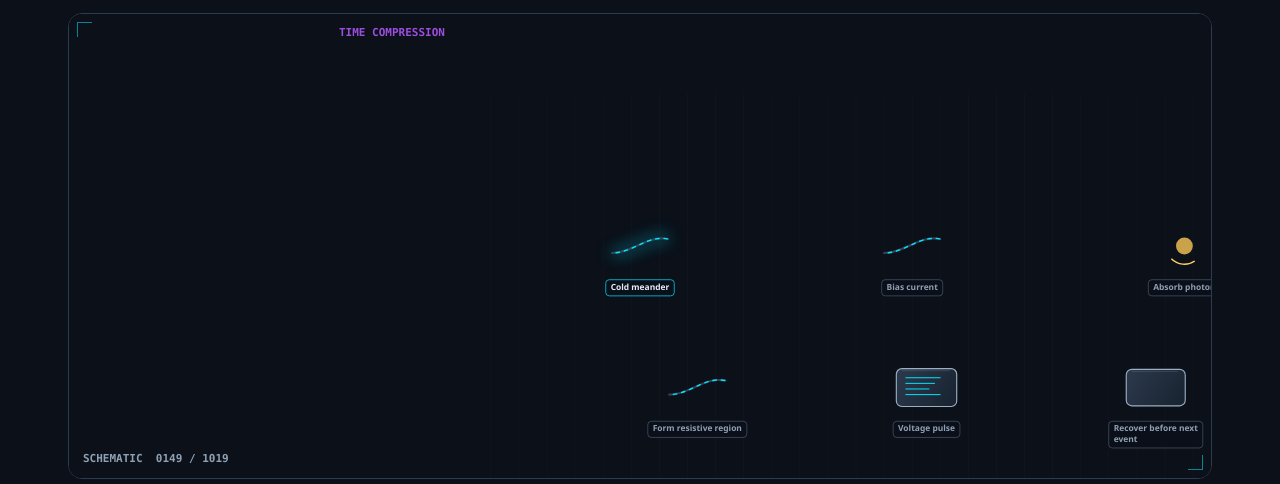
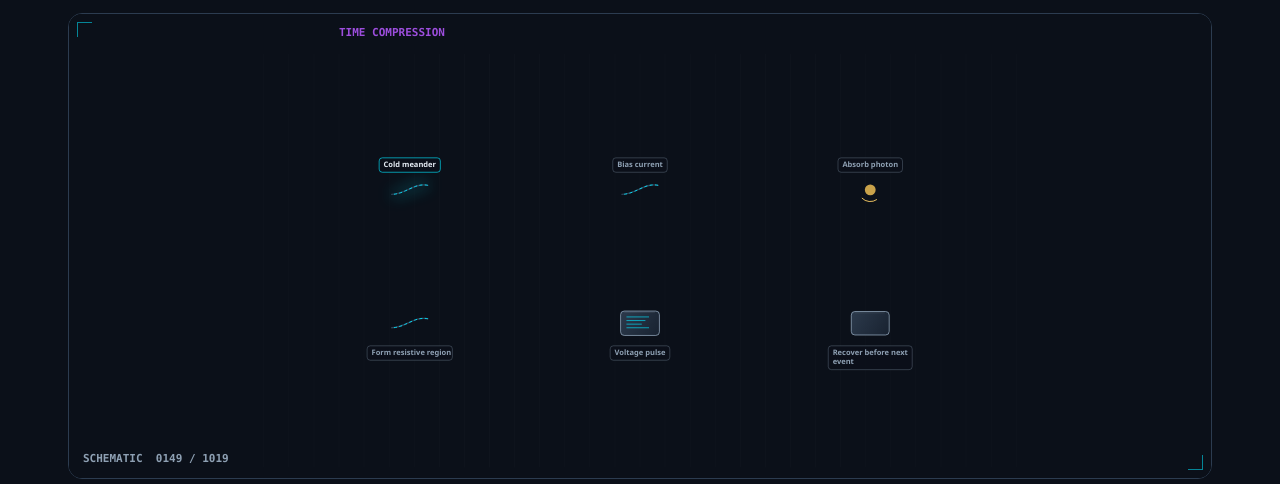
Before and after one commit to mizcausevic-dev/superconducting-nanowire-detector-explainer, a plain HTML site: page index.html in a window 1280 px wide. Shown: the part 310-794 px from the top of the page. Drawn offline with Linux system fonts and the light colour scheme.

```diff
--- a/engine.js
+++ b/engine.js
@@ -1141,15 +1141,7 @@
     }
     var a = cen(prev);
     var b = cen(nodes);
-    var e = si === 0 ? smooth(Math.min(1, local / 0.45)) : smooth(Math.min(1, local / 0.32));
-    var z1 = si === 4 ? 1.02 : 1.12;
-    var z0 = si === 0 ? 1.0 : 1.06;
-    return {
-      x: a.x + (b.x - a.x) * e,
-      y: a.y + (b.y - a.y) * e,
-      z: z0 + (z1 - z0) * e,
-      si: si
-    };
+    return { x: 0.5, y: 0.48, z: 1, si: si };
   }
 
   function drawSilhouette(ctx, kind) {
@@ -1195,15 +1187,17 @@
 
   function drawLabel(ctx, node, p, on) {
     ctx.font = "600 12px ui-sans-serif, Segoe UI, sans-serif";
-    var lines = wrap(ctx, node.label, 148);
+    var lines = wrap(ctx, node.label, 128);
     var w = 0;
     var i;
     for (i = 0; i < lines.length; i++) w = Math.max(w, ctx.measureText(lines[i]).width);
-    w = Math.min(156, w + 14);
+    w = Math.min(136, w + 14);
     var h = lines.length * 15 + 8;
+    var above = node.y < 0.45;
     var lx = p.x - w / 2;
-    var ly = p.y + 48;
-    if (ly + h > 680) ly = p.y - 48 - h;
+    var ly = above ? p.y - 28 - h : p.y + 36;
+    if (lx < 28) lx = 28;
+    if (lx + w > 1172) lx = 1172 - w;
     ctx.fillStyle = "rgba(11,16,25,.86)";
     roundRect(ctx, lx, ly, w, h, 5);
     ctx.fill();
@@ -1257,6 +1251,7 @@
     var accent = roleColor(node.role);
     ctx.save();
     ctx.translate(p.x, p.y);
+    ctx.scale(0.72, 0.72);
     if (on) {
       ctx.shadowColor = accent;
       ctx.shadowBlur = 16;
```
Also changed, not shown: index.html (+1 -1 lines), scene.json (+8 -8 lines).
